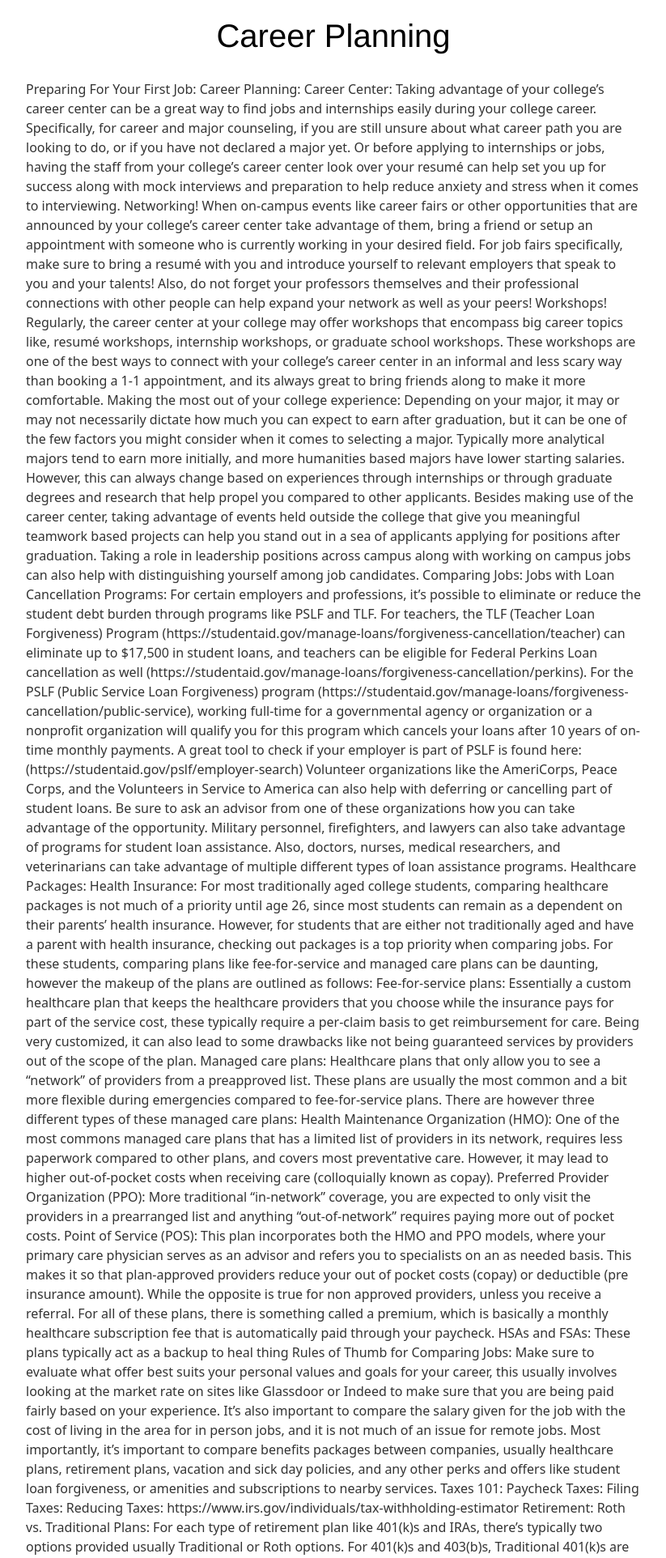
After one commit to DoubleTrio/finance_literacy_app, a Flask app: page /career_planning in a window 1280 px wide. The commit adds this page. Shown: the top 1924 px of the page at 81% size, without its empty margins (228-1051 px from the left). Run offline with Flask 3, Linux system fonts and the light colour scheme; some libraries are stand-ins or nearby versions.

Commit message:
add dynamic pages

```diff
--- a/app.py
+++ b/app.py
@@ -1,24 +1,43 @@
 from flask import Flask, render_template, request
-import requests
-# from config import NEWS_API_KEY
+# from config import API_KEY
 from major_categories import FinancialCategory, FinancialSubmodule
 
 app = Flask(__name__)
 
+categories = [
+    FinancialCategory("Preparing For Your First Job", [
+        FinancialSubmodule("Career Planning", "career_planning"),
+        FinancialSubmodule("Comparing Jobs", "comparing_jobs"),
+        FinancialSubmodule("Taxes 101", "taxes")
+    ]),
+    FinancialCategory("Saving and Investing", [
+        FinancialSubmodule("Budgeting / Emergency Fund", "budgeting"),
+        FinancialSubmodule("Banking", "banking"),
+        FinancialSubmodule("Investment Basics", "investment_basics")
+    ]),
+    FinancialCategory("Debt", [
+        FinancialSubmodule("Credit Cards", "credit_cards"),
+        FinancialSubmodule("Major Purchases", "major_purchases"),
+        FinancialSubmodule("Debt Management", "debt_management"),
+        FinancialSubmodule("Student Loans", "student_loans")
+    ]),
+]
+
+valid_paths = {}
+for category in categories:
+    for submodule in category.submodules:
+        valid_paths[submodule.path] = True
+
 @app.route('/')
 def index():
-    categories = [
-        FinancialCategory("Preparing For Your First Job",
-            [
-                FinancialSubmodule("Career Planning", "insert info", "navigate"),
-                FinancialSubmodule("Comparing Jobs", "info", "path"),
-                FinancialSubmodule("Taxes", "info", "path")
-            ]
-        ),
-        FinancialCategory("Saving and Investing", []),
-        FinancialCategory("Debt", []),
-    ]
     return render_template('index.html', categories=categories)
+
+@app.route('/<string:Name>')
+def submodule(Name):
+    path_name = "404"
+    if Name in valid_paths:
+        path_name = Name
+    return render_template(f"pages/{path_name}.html")
 
 if __name__ == '__main__':
     app.run(debug=True)
--- a/templates/base.html
+++ b/templates/base.html
@@ -8,7 +8,8 @@
     <link rel="stylesheet" href="{{ url_for('static', filename='styles.css') }}">
 </head>
 <body>
-    {% block body %}{% endblock %}
+    {% block body %}
+    {% endblock %}
     <script src="https://cdn.jsdelivr.net/npm/@popperjs/core@2.11.8/dist/umd/popper.min.js" integrity="sha384-I7E8VVD/ismYTF4hNIPjVp/Zjvgyol6VFvRkX/vR+Vc4jQkC+hVqc2pM8ODewa9r" crossorigin="anonymous"></script>
     <script src="https://cdn.jsdelivr.net/npm/bootstrap@5.3.3/dist/js/bootstrap.min.js" integrity="sha384-0pUGZvbkm6XF6gxjEnlmuGrJXVbNuzT9qBBavbLwCsOGabYfZo0T0to5eqruptLy" crossorigin="anonymous"></script>
 </body>
--- /dev/null
+++ b/templates/pages/career_planning.html
@@ -0,0 +1,105 @@
+{% extends "base.html" %}
+
+{% block body %}
+<div class="container">
+  <h1>Career Planning</h1>
+
+
+  <div>
+    Preparing For Your First Job:
+
+    Career Planning:
+
+    Career Center:
+
+    Taking advantage of your college’s career center can be a great way to find jobs and internships easily during your college career. Specifically, for career and major counseling, if you are still unsure about what career path you are looking to do, or if you have not declared a major yet. Or before applying to internships or jobs, having the staff from your college’s career center look over your resumé can help set you up for success along with mock interviews and preparation to help reduce anxiety and stress when it comes to interviewing.
+
+    Networking!
+
+    When on-campus events like career fairs or other opportunities that are announced by your college’s career center take advantage of them, bring a friend or setup an appointment with someone who is currently working in your desired field. For job fairs specifically, make sure to bring a resumé with you and introduce yourself to relevant employers that speak to you and your talents!
+
+    Also, do not forget your professors themselves and their professional connections with other people can help expand your network as well as your peers!
+
+    Workshops!
+    Regularly, the career center at your college may offer workshops that encompass big career topics like, resumé workshops, internship workshops, or graduate school workshops. These workshops are one of the best ways to connect with your college’s career center in an informal and less scary way than booking a 1-1 appointment, and its always great to bring friends along to make it more comfortable.
+
+    Making the most out of your college experience:
+
+    Depending on your major, it may or may not necessarily dictate how much you can expect to earn after graduation, but it can be one of the few factors you might consider when it comes to selecting a major. Typically more analytical majors tend to earn more initially, and more humanities based majors have lower starting salaries. However, this can always change based on experiences through internships or through graduate degrees and research that help propel you compared to other applicants.
+
+    Besides making use of the career center, taking advantage of events held outside the college that give you meaningful teamwork based projects can help you stand out in a sea of applicants applying for positions after graduation. Taking a role in leadership positions across campus along with working on campus jobs can also help with distinguishing yourself among job candidates.
+
+
+    Comparing Jobs:
+
+    Jobs with Loan Cancellation Programs:
+
+    For certain employers and professions, it’s possible to eliminate or reduce the student debt burden through programs like PSLF and TLF. For teachers, the TLF (Teacher Loan Forgiveness) Program (https://studentaid.gov/manage-loans/forgiveness-cancellation/teacher) can eliminate up to $17,500 in student loans, and teachers can be eligible for Federal Perkins Loan cancellation as well (https://studentaid.gov/manage-loans/forgiveness-cancellation/perkins). For the PSLF (Public Service Loan Forgiveness) program (https://studentaid.gov/manage-loans/forgiveness-cancellation/public-service), working full-time for a governmental agency or organization or a nonprofit organization will qualify you for this program which cancels your loans after 10 years of on-time monthly payments.
+
+    A great tool to check if your employer is part of PSLF is found here: (https://studentaid.gov/pslf/employer-search)
+
+
+    Volunteer organizations like the AmeriCorps, Peace Corps, and the Volunteers in Service to America can also help with deferring or cancelling part of student loans. Be sure to ask an advisor from one of these organizations how you can take advantage of the opportunity. Military personnel, firefighters, and lawyers can also take advantage of programs for student loan assistance. Also, doctors, nurses, medical researchers, and veterinarians can take advantage of multiple different types of loan assistance programs.
+
+    Healthcare Packages:
+
+    Health Insurance:
+
+    For most traditionally aged college students, comparing healthcare packages is not much of a priority until age 26, since most students can remain as a dependent on their parents’ health insurance.
+
+    However, for students that are either not traditionally aged and have a parent with health insurance, checking out packages is a top priority when comparing jobs. For these students, comparing plans like fee-for-service and managed care plans can be daunting, however the makeup of the plans are outlined as follows:
+
+    Fee-for-service plans: Essentially a custom healthcare plan that keeps the healthcare providers that you choose while the insurance pays for part of the service cost, these typically require a per-claim basis to get reimbursement for care. Being very customized, it can also lead to some drawbacks like not being guaranteed services by providers out of the scope of the plan.
+
+    Managed care plans: Healthcare plans that only allow you to see a “network” of providers from a preapproved list. These plans are usually the most common and a bit more flexible during emergencies compared to fee-for-service plans. There are however three different types of these managed care plans:
+      Health Maintenance Organization (HMO): One of the most commons managed care plans that has a limited list of providers in its network, requires less paperwork compared to other plans, and covers most preventative care. However, it may lead to higher out-of-pocket costs when receiving care (colloquially known as copay).
+      Preferred Provider Organization (PPO): More traditional “in-network” coverage, you are expected to only visit the providers in a prearranged list and anything “out-of-network” requires paying more out of pocket costs.
+      Point of Service (POS): This plan incorporates both the HMO and PPO models, where your primary care physician serves as an advisor and refers you to specialists on an as needed basis. This makes it so that plan-approved providers reduce your out of pocket costs (copay) or deductible (pre insurance amount). While the opposite is true for non approved providers, unless you receive a referral.
+
+    For all of these plans, there is something called a premium, which is basically a monthly healthcare subscription fee that is automatically paid through your paycheck.
+
+    HSAs and FSAs:
+
+    These plans typically act as a backup to heal thing
+
+
+    Rules of Thumb for Comparing Jobs:
+
+    Make sure to evaluate what offer best suits your personal values and goals for your career, this usually involves looking at the market rate on sites like Glassdoor or Indeed to make sure that you are being paid fairly based on your experience. It’s also important to compare the salary given for the job with the cost of living in the area for in person jobs, and it is not much of an issue for remote jobs. Most importantly, it’s important to compare benefits packages between companies, usually healthcare plans, retirement plans, vacation and sick day policies, and any other perks and offers like student loan forgiveness, or amenities and subscriptions to nearby services.
+
+    Taxes 101:
+
+    Paycheck Taxes:
+
+    Filing Taxes:
+
+    Reducing Taxes: https://www.irs.gov/individuals/tax-withholding-estimator
+
+
+
+
+    Retirement:
+
+    Roth vs. Traditional Plans: For each type of retirement plan like 401(k)s and IRAs, there’s typically two options provided usually Traditional or Roth options. For 401(k)s and 403(b)s, Traditional 401(k)s are usually referred as just a 401(k) and the same for 403(b)s…
+
+      Roth: This type of retirement account is usually the most preferred type whenever available, because of its tax advantages. This type of account usually gives a tax advantage over a traditional retirement savings account, since all contributions are already taxed before hand and any withdrawals are tax-free since the contribution was already taxed before. Therefore, you can accumulate a sizable nest egg and not pay additional taxes on your investments! However, for Roth IRAs, they are only available to contribute to within certain income limits set by the IRS (*It is worth noting there is a strategy to avoid these income limits called Backdoor Roth IRAs, which is explained here: https://investor.vanguard.com/investor-resources-education/article/how-to-set-up-backdoor-ira).
+
+      Traditional: For these accounts, contributions are not taxed before depositing them into the account, since taxes will be taken out upon withdrawing money out of the account. These accounts are always available by most employers, and if there is no option to add a Roth 401(k) or 403(b) plan, they are still a good option to invest in.
+
+    It is worth noting that these two plans are not mutually exclusive, and you can have a Roth account and a Traditional account, and contribute up to the yearly limits for both.
+
+
+    401(k) and 403(b) Plans: These plans typically are provided by your employer, and starting in the beginning of the year 2025, new employees will be automatically enrolled into these plans by their employers because of SECURE 2.0 (for more info check this link: https://www.fidelity.com/learning-center/personal-finance/secure-act-2). Therefore, this part is not really much of a worry for new graduates as compared to before!
+
+    For 401(k) and 403(b) Plans, it’s important to look at the employer matching contribution and try to at least match it, typically this is about 6% of your income and employers match from 50¢ to $1 per dollar contributed into the plan. Therefore, you get additional value from 9% to 12% of your total income!
+
+    IRA Plans: Compared with 401(k) and 403(b) plans, IRA plans are more of an individual retirement option. There are however different options for IRAs, usually called “self-directed investing” where you can control what investments you would like to contribute to, or you can have a company pick the investments for you based on your risk tolerance (essentially how much risk you are willing to take on losses based on stock market performance). IRAs also have an additional type of account called a Rollover, which is primarily used to either create a Backdoor Roth IRA like mentioned earlier, or to transfer an old 401(k) or 403(b) plan, which typically happens when changing employers.
+
+    Early Withdrawals: Depending on your financial situation, you may have to tap into your retirement savings as a last resort. For cases of extreme emergency, it is possible to get an exception to the tax consequences of withdrawing early because of the SECURE 2.0 act, specifically for major disasters, victims of domestic abuse, personal emergencies, or terminal illness. Otherwise, before the age of 59 1/2, early withdrawals usually incur a tax liability (essentially owing more taxes on top of the withdrawn amount).
+
+    Early Retirement: FIRE method and Roth Conversion Ladder
+
+
+  </div>
+</div>
+{% endblock %}
```
Also changed, not shown: major_categories.py (+9 -3 lines), templates/index.html (+6 -2 lines), templates/pages/404.html (added, +7 -0 lines), templates/pages/budgeting.html (added, +9 -0 lines), templates/pages/comparing_jobs.html (added, +10 -0 lines), templates/pages/taxes.html (added, +7 -0 lines).
